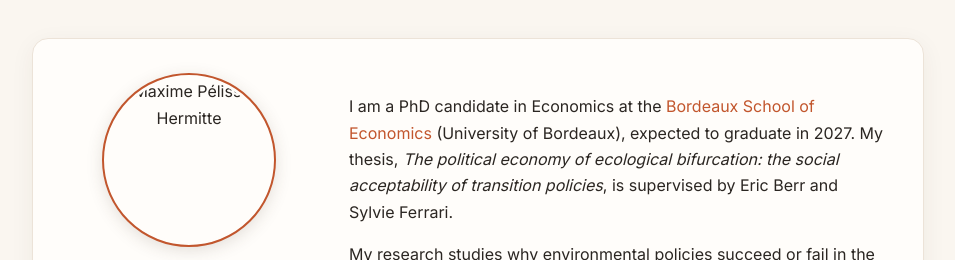
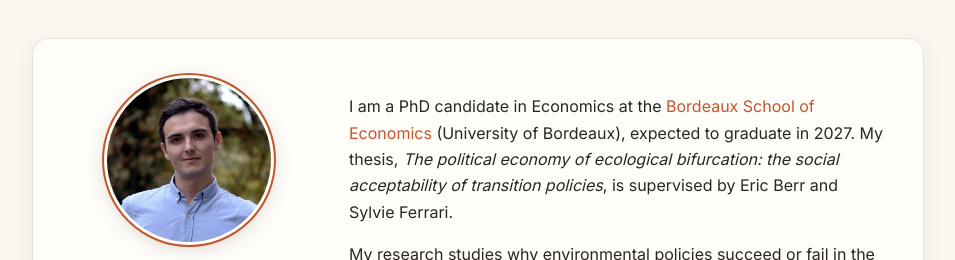
Before and after one commit to maxime-pelissierh/maxime-pelissierh.github.io, a plain HTML site: page index.html in a window 1280 px wide. Shown: the part 59-319 px from the top of the page, without its empty margins (162-1117 px from the left). Drawn offline with Linux system fonts and the light colour scheme.

Commit message:
Fix image fallback source in index.html

```diff
--- a/index.html
+++ b/index.html
@@ -440,7 +440,7 @@
   <main>
     <section id="home">
       <div class="photo">
-        <img src="photo.jpg" onerror="this.onerror=null;this.src='photo_profil'" alt="Maxime Pélissier Hermitte" width="170" height="170">
+        <img src="photo.jpg" onerror="this.onerror=null;this.src='photo_profil.jpg'" alt="Maxime Pélissier Hermitte" width="170" height="170">
         <h1>Maxime Pélissier Hermitte</h1>
         <p class="affiliation">PhD candidate in Economics, <a href="https://www.bse.u-bordeaux.fr/" target="_blank" rel="noopener">Bordeaux School of Economics</a></p>
         <div class="doc-links">
```
